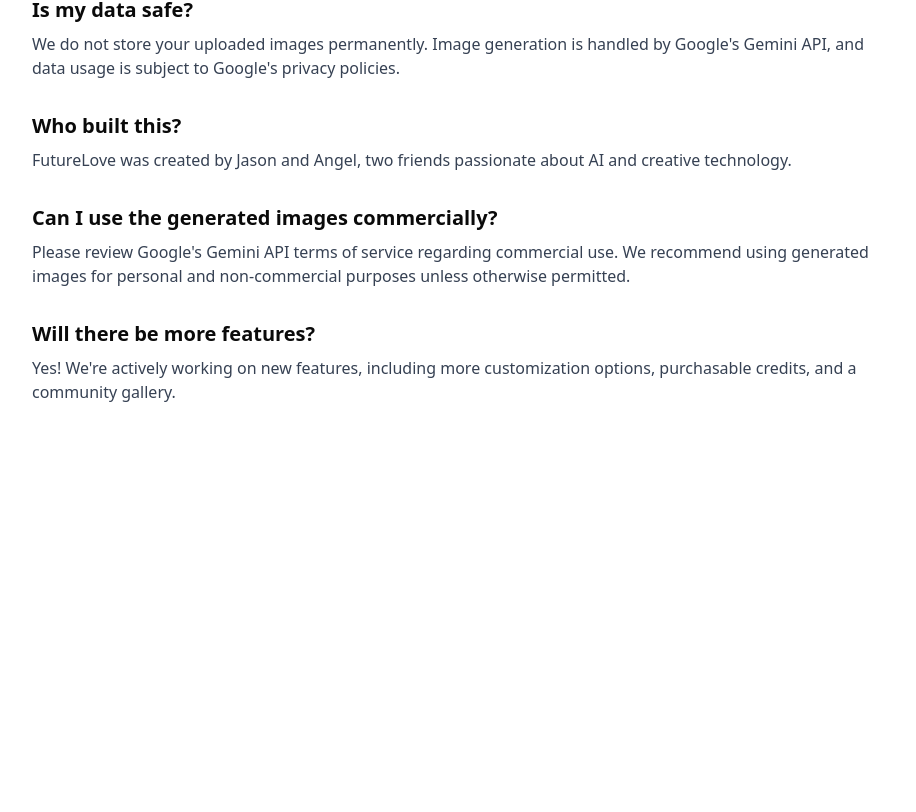
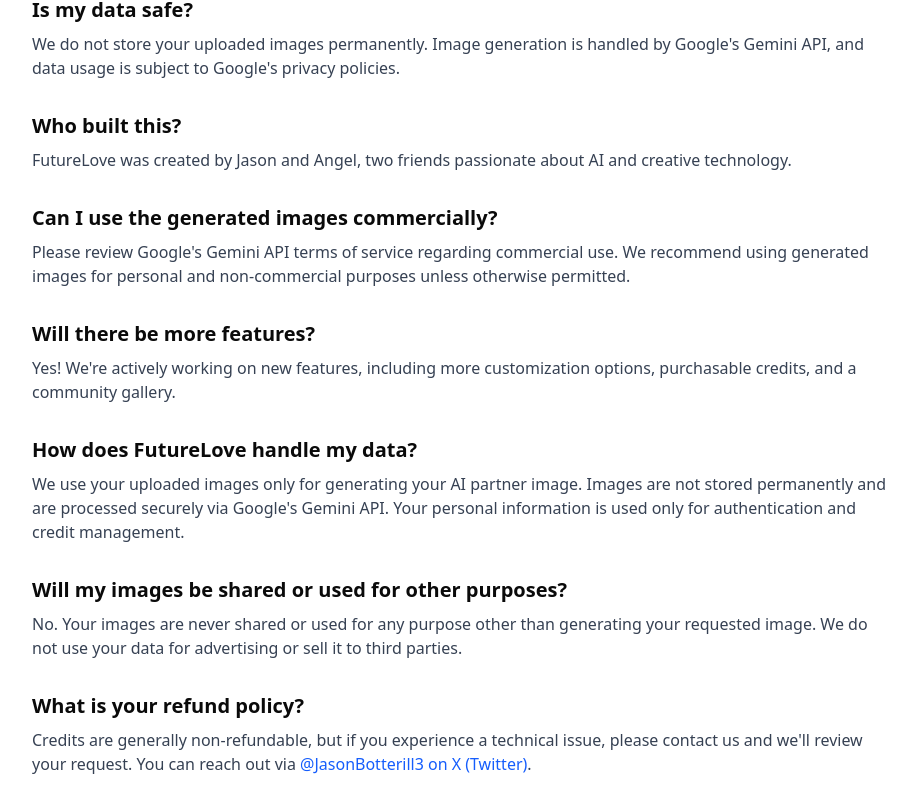
Before and after one commit to jasonthepenguin/gemini-image-gen-site, a Next.js app: page /faq in a window 1280 px wide. Shown: the part 420-1232 px from the top of the page, without its empty margins (176-1092 px from the left). Before the commit the page ends 872 px from the top, so only its background shows below. Built offline with nearby package versions, Linux system fonts and the light colour scheme; no server answers.

Commit message:
Add twitter url handle

```diff
--- a/src/app/faq/page.tsx
+++ b/src/app/faq/page.tsx
@@ -45,6 +45,27 @@
             Yes! We&apos;re actively working on new features, including more customization options, purchasable credits, and a community gallery.
           </p>
         </div>
+
+        <div>
+          <h2 className="text-xl font-semibold mb-2">How does FutureLove handle my data?</h2>
+          <p className="text-gray-700 dark:text-gray-300">
+            We use your uploaded images only for generating your AI partner image. Images are not stored permanently and are processed securely via Google's Gemini API. Your personal information is used only for authentication and credit management.
+          </p>
+        </div>
+
+        <div>
+          <h2 className="text-xl font-semibold mb-2">Will my images be shared or used for other purposes?</h2>
+          <p className="text-gray-700 dark:text-gray-300">
+            No. Your images are never shared or used for any purpose other than generating your requested image. We do not use your data for advertising or sell it to third parties.
+          </p>
+        </div>
+
+        <div>
+          <h2 className="text-xl font-semibold mb-2">What is your refund policy?</h2>
+          <p className="text-gray-700 dark:text-gray-300">
+            Credits are generally non-refundable, but if you experience a technical issue, please contact us and we&apos;ll review your request. You can reach out via <a href="https://x.com/JasonBotterill3" target="_blank" rel="noopener noreferrer" className="text-blue-600 hover:underline">@JasonBotterill3 on X (Twitter)</a>.
+          </p>
+        </div>
       </div>
     </main>
   );
```
